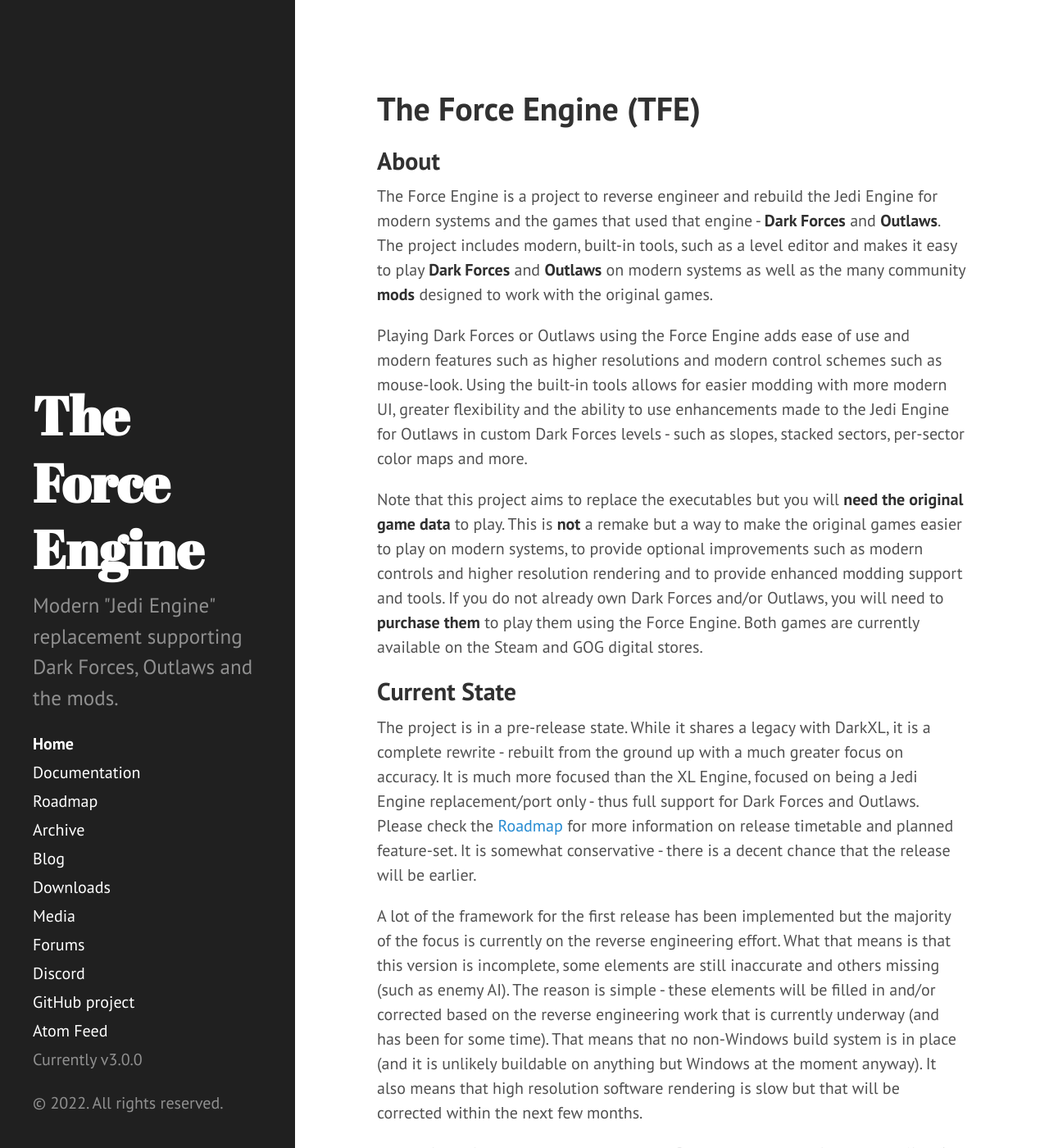
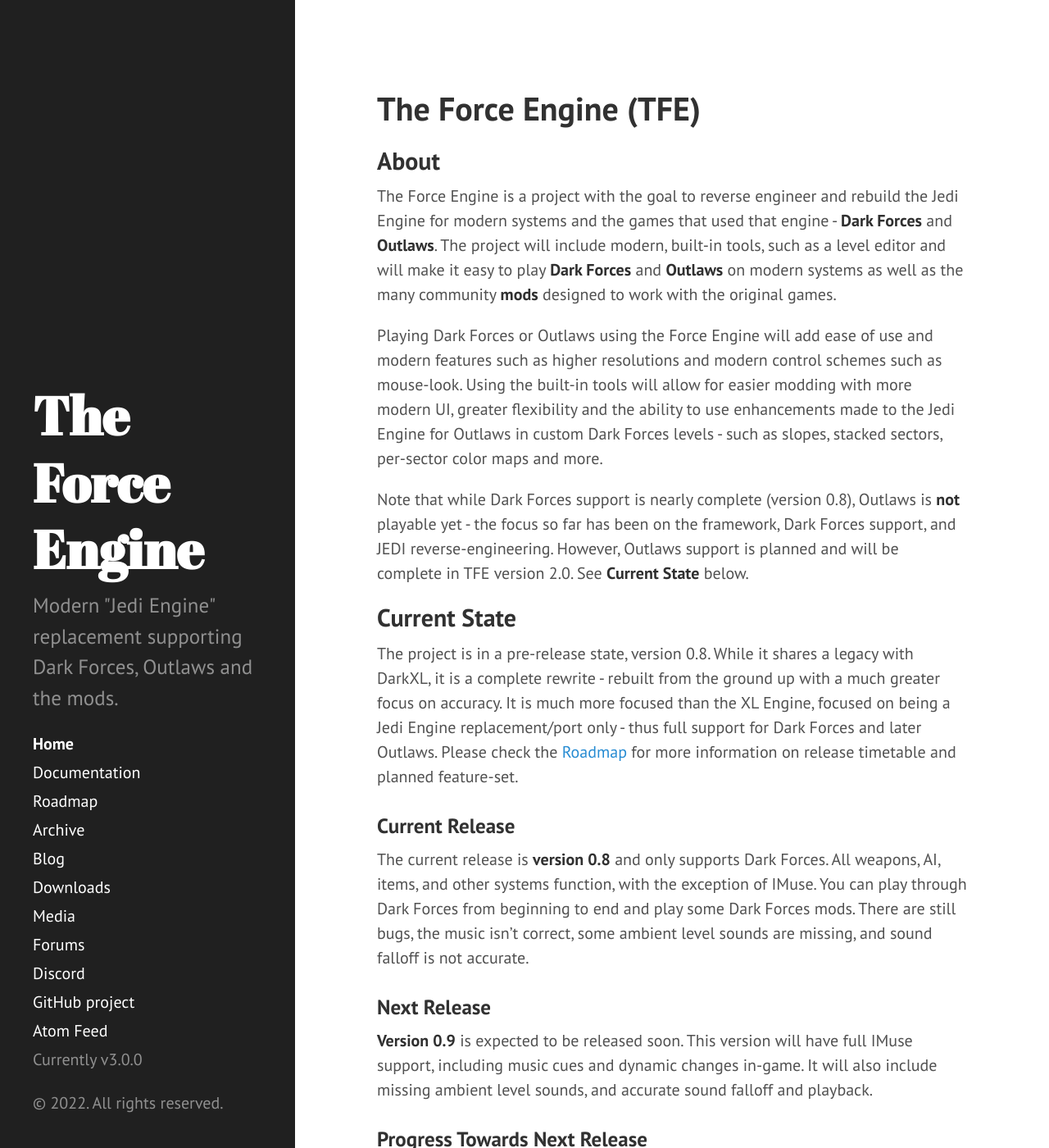
Before and after one commit to TheForceEngine/TheForceEngine.github.io, a Jekyll site: the page built from index.md, in a window 1280 px wide and 1400 px high. Shown: the whole window at 82% size. Built offline with Jekyll 4.4.1, drawn with Linux system fonts in a browser that asks for light colours; some of the changed text lies outside the part shown.

Commit message:
Update index.md

```diff
--- a/index.md
+++ b/index.md
@@ -6,21 +6,23 @@
 # The Force Engine (TFE)
 
 ## About
-The Force Engine is a project to reverse engineer and rebuild the Jedi Engine for modern systems and the games that used that engine - **Dark Forces** and **Outlaws**. The project includes modern, built-in tools, such as a level editor and makes it easy to play **Dark Forces** and **Outlaws** on modern systems as well as the many community **mods** designed to work with the original games.
+The Force Engine is a project with the goal to reverse engineer and rebuild the Jedi Engine for modern systems and the games that used that engine - **Dark Forces** and **Outlaws**. The project will include modern, built-in tools, such as a level editor and will make it easy to play **Dark Forces** and **Outlaws** on modern systems as well as the many community **mods** designed to work with the original games.
 
-Playing Dark Forces or Outlaws using the Force Engine adds ease of use and modern features such as higher resolutions and modern control schemes such as mouse-look. Using the built-in tools allows for easier modding with more modern UI, greater flexibility and the ability to use enhancements made to the Jedi Engine for Outlaws in custom Dark Forces levels - such as slopes, stacked sectors, per-sector color maps and more.
+Playing Dark Forces or Outlaws using the Force Engine will add ease of use and modern features such as higher resolutions and modern control schemes such as mouse-look. Using the built-in tools will allow for easier modding with more modern UI, greater flexibility and the ability to use enhancements made to the Jedi Engine for Outlaws in custom Dark Forces levels - such as slopes, stacked sectors, per-sector color maps and more.
 
-Note that this project aims to replace the executables but you will **need the original game data** to play. This is **not** a remake but a way to make the original games easier to play on modern systems, to provide optional improvements such as modern controls and higher resolution rendering and to provide enhanced modding support and tools. If you do not already own Dark Forces and/or Outlaws, you will need to **purchase them** to play them using the Force Engine. Both games are currently available on the Steam and GOG digital stores.
+Note that while Dark Forces support is nearly complete (version 0.8), Outlaws is **not** playable yet - the focus so far has been on the framework, Dark Forces support, and JEDI reverse-engineering. However, Outlaws support is planned and will be complete in TFE version 2.0. See **Current State** below.
 
 ## Current State
-The project is in a pre-release state. While it shares a legacy with DarkXL, it is a complete rewrite - rebuilt from the ground up with a much greater focus on accuracy. It is much more focused than the XL Engine, focused on being a Jedi Engine replacement/port only - thus full support for Dark Forces and Outlaws. Please check the [Roadmap](Roadmap.md) for more information on release timetable and planned feature-set. It is somewhat conservative - there is a decent chance that the release will be earlier.
+The project is in a pre-release state, version 0.8. While it shares a legacy with DarkXL, it is a complete rewrite - rebuilt from the ground up with a much greater focus on accuracy. It is much more focused than the XL Engine, focused on being a Jedi Engine replacement/port only - thus full support for Dark Forces and later Outlaws. Please check the [Roadmap](Roadmap.md) for more information on release timetable and planned feature-set.
 
-A lot of the framework for the first release has been implemented but the majority of the focus is currently on the reverse engineering effort. What that means is that this version is incomplete, some elements are still inaccurate and others missing (such as enemy AI).
-The reason is simple - these elements will be filled in and/or corrected based on the reverse engineering work that is currently underway (and has been for some time). That means that no non-Windows build system is in place (and it is unlikely buildable on anything but Windows at the moment anyway). It also means that high resolution software rendering is slow but that will be corrected within the next few months.
+### Current Release
+The current release is **version 0.8** and only supports Dark Forces. All weapons, AI, items, and other systems function, with the exception of IMuse. You can play through Dark Forces from beginning to end and play some Dark Forces mods. There are still bugs, the music isn't correct, some ambient level sounds are missing, and sound falloff is not accurate.
 
-The project will be properly released once Dark Forces support is complete (full INF, iMuse, all cutscenes, full AI, etc.) and Outlaws support is at "tech demo" status - mainly so that the new Jedi Engine features are in-place even if Outlaws gameplay code is not yet ready. Note that pull requests are very unlikely to be accepted until release because __*the code and even structure will change drastically*__ as the reverse-engineered code is ported from Dark Forces and Outlaws and refactored. Any available builds are __*for testing only*__ and are __not useful__ as a DosBox/Dark.exe replacement.
+### Next Release
+**Version 0.9** is expected to be released soon. This version will have full IMuse support, including music cues and dynamic changes in-game. It will also include missing ambient level sounds, and accurate sound falloff and playback.
 
-This section will be updated near release and contain a better description of the how & whys of this project.
+### Progress Towards Next Release
+IMuse music has recently been completed and work on the sound system is underway.
 
 ## Minimum Requirements for Test Builds
 * Windows 7, 64 bit.
```
